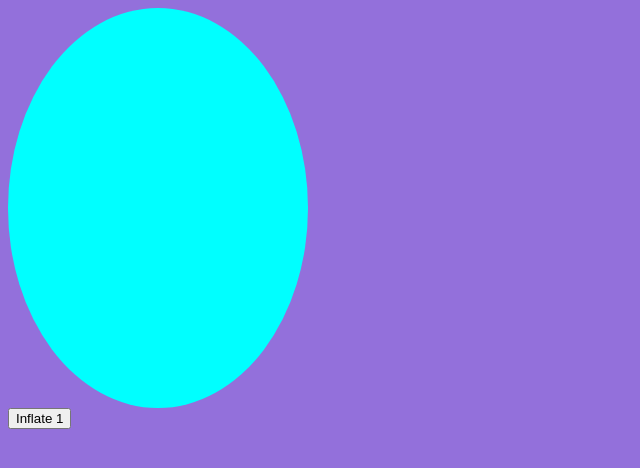
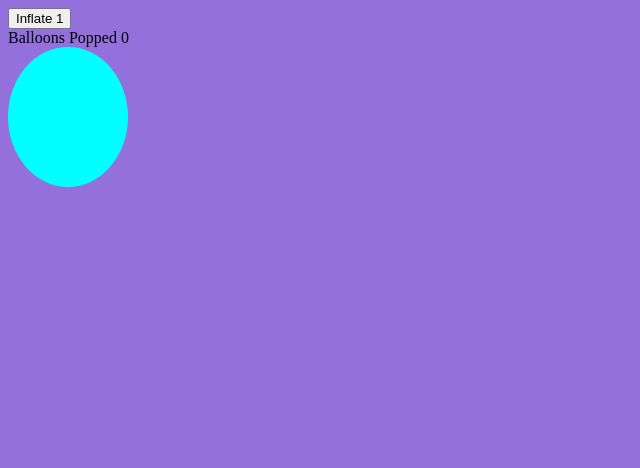
Before and after one commit to chrisclarkzip/balloonpop, a plain HTML site: page index.html in a window 1280 px wide. Both pictures are taken after a click on the button "Inflate". Shown: the whole page, without its empty margins (0-640 px from the left). Drawn offline with Linux system fonts and the light colour scheme.

Commit message:
quick update

```diff
--- a/index.html
+++ b/index.html
@@ -12,11 +12,15 @@
 
 <body>
 
-    <div id="balloon" class="balloon"></div>
     <button onclick="inflate()">
         Inflate
         <span id="click-count"></span>
     </button>
+    <div>
+        <span>Balloons Popped</span>
+        <span id="pop-count">0</span>
+    </div>
+    <div id="balloon" class="balloon"></div>
 
 
     <script src="main.js"></script>
--- a/main.js
+++ b/main.js
@@ -1,11 +1,26 @@
 let clickCount = 0
+let height = 120
+let width = 100
+let inflationRate = 20
+let maxsize = 300
+let popCount = 0
 
-function inflate(){
+function inflate() {
     clickCount++
-    var balloonElement = document.getElementById("balloon")
-   balloonElement.style.height = "400px"
-   balloonElement.style.width = "300px"
+    let balloonElement = document.getElementById("balloon")
+    height += inflationRate
+    width += inflationRate
+    if(height >= maxsize){
+        console.log("pop the balloon")
+        popCount++
+        height = 0
+        width = 0
+        document.getElementById('pop-count').innerText = popCount.toString()
+    }
 
-   var clickCountElem = document.getElementById("click-count")
-   clickCountElem.innerText = clickCount.toString()
+    balloonElement.style.height = height + "px"
+    balloonElement.style.width = width + "px"
+
+    let clickCountElem = document.getElementById("click-count")
+    clickCountElem.innerText = clickCount.toString()
 }
```
